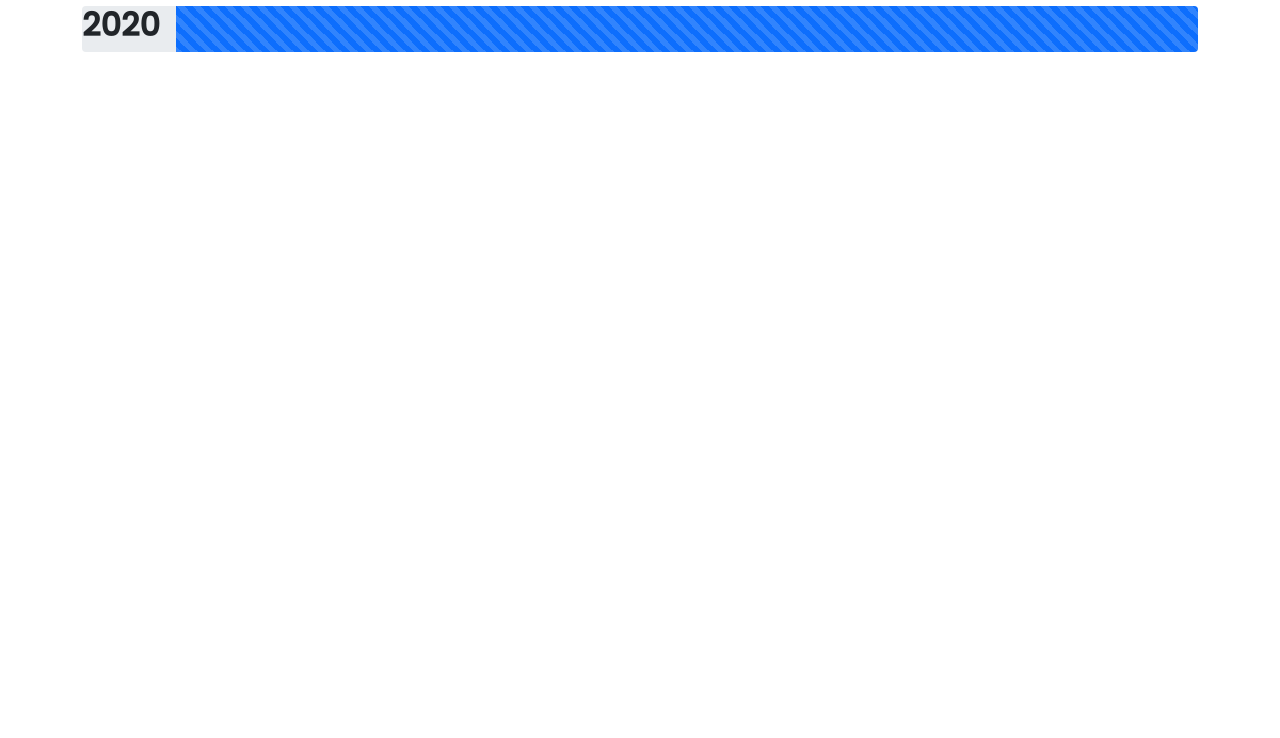
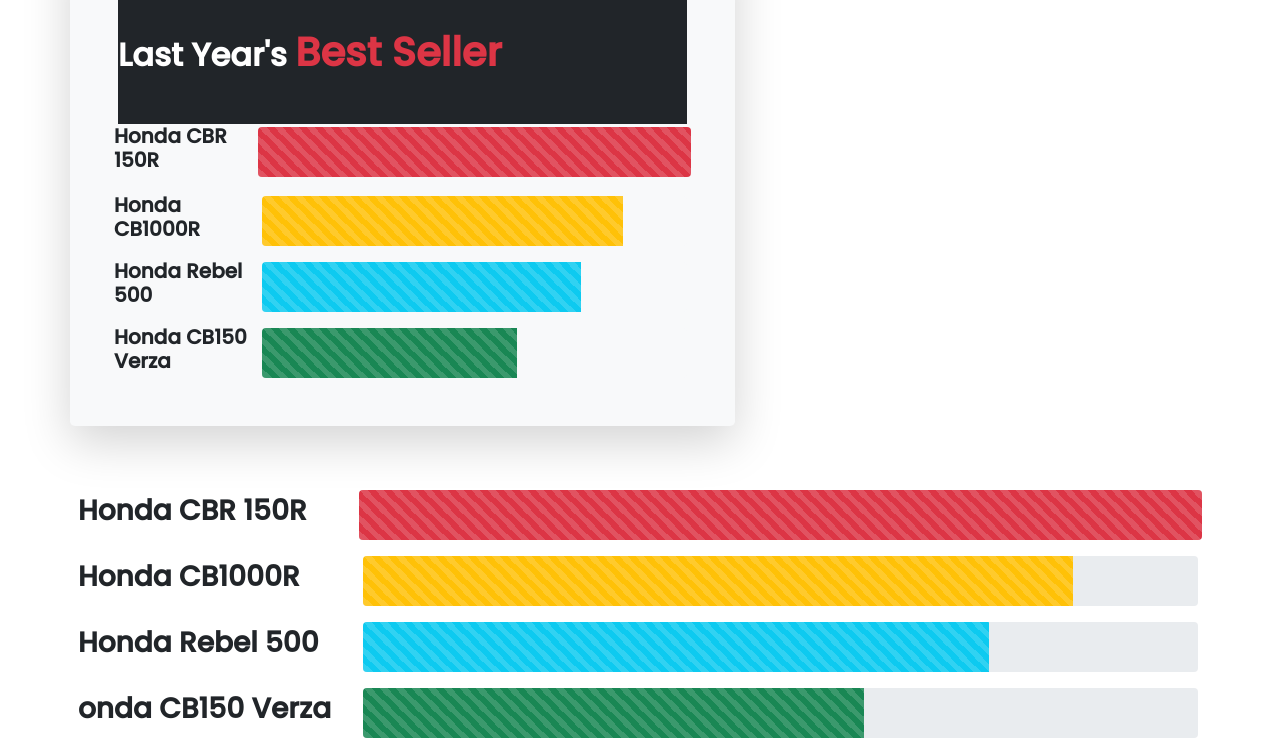
Before and after one commit to atique-atq/honda-bike, a plain HTML site: page index.html in a window 1280 px wide. Shown: the part 3013-3751 px from the top of the page. Before the commit the page ends 3113 px from the top, so only its background shows below. Drawn offline with nearby package versions, Linux system fonts and the light colour scheme.

Commit message:
added first bonus

```diff
--- a/index.html
+++ b/index.html
@@ -337,14 +337,116 @@
 
         <!-- Bonus Section -->
         <section class="container mt-5">
-            <h3 class="mb-0 fw-bold pt-3">Last 5 Year's Popularity of <span class="orange-text">Honda CBR</span>
-            </h3>
-            <div class="progress d-flex mb-5 h-100 mt-4">
-                <h2 class="text-green  fw-bold" p-5 m-3>2020</h2>
-                <div class="progress-bar progress-bar-striped progress-bar-animated ms-3" role="progressbar"
-                    aria-valuenow="75" aria-valuemin="0" aria-valuemax="100" style="width: 100%"></div>
+            <div class="row">
+                <!-- Best Seller part -->
+                <div class="col-lg-7 col-md-12 col-sm-12 col-12 bg-light p-5 rounded-3 shadow-lg">
+                    <div class="row justify-content-center align-items-center g-2">
+                        <div class="col-lg-12">
+                            <h2 class="mb-0 fw-bold p-5 ps-0 bg-dark text-white">Last Year's <span
+                                    class="text-danger fs-1">Best
+                                    Seller</span>
+                            </h2>
+                        </div>
+                        <!-- Honda CBR -->
+                        <div class="col-lg-3 p-0 m-0">
+                            <h5 class="text-green fw-bold">Honda CBR 150R</h5>
+                        </div>
+                        <div class="col-lg-9 p-0 m-0">
+                            <div class="progress bg-light" style="height: 50px;">
+                                <div class="progress-bar progress-bar-striped bg-danger" role="progressbar"
+                                    style="width: 100%" aria-valuenow="100" aria-valuemin="0" aria-valuemax="100"></div>
+                            </div>
+                        </div>
+                        <div class="w-100 d-none d-md-block"></div>
+                        <!-- Honda CB1000R -->
+                        <div class="col-lg-3 p-0 m-0">
+                            <h5 class="text-green fw-bold p-0 m-0">Honda CB1000R</h5>
+                        </div>
+                        <div class="col-lg-9">
+                            <div class="progress m-0 p-0  bg-light" style="height: 50px;">
+                                <div class="progress-bar progress-bar-striped bg-warning" role="progressbar"
+                                    style="width: 85%" aria-valuenow="75" aria-valuemin="0" aria-valuemax="100">
+                                </div>
+                            </div>
+                        </div>
+                        <div class="w-100 d-none d-md-block"></div>
+                        <!-- Honda Rebel 500-->
+                        <div class="col-lg-3 p-0 m-0">
+                            <h5 class="text-green fw-bold p-0 m-0">Honda Rebel 500</h5>
+                        </div>
+                        <div class="col-lg-9">
+                            <div class="progress m-0 p-0  bg-light" style="height: 50px;">
+                                <div class="progress-bar progress-bar-striped bg-info" role="progressbar"
+                                    style="width: 75%" aria-valuenow="50" aria-valuemin="0" aria-valuemax="100"></div>
+                            </div>
+                        </div>
+                        <div class="w-100 d-none d-md-block"></div>
+                        <!-- Honda CB150 Verza-->
+                        <div class="col-lg-3 p-0 m-0">
+                            <h5 class="text-green fw-bold p-0 m-0">Honda CB150 Verza</h5>
+                        </div>
+                        <div class="col-lg-9">
+                            <div class="progress m-0 p-0  bg-light" style="height: 50px;">
+                                <div class="progress-bar progress-bar-striped bg-success" role="progressbar"
+                                    style="width: 60%" aria-valuenow="25" aria-valuemin="0" aria-valuemax="100"></div>
+
+                            </div>
+                        </div>
+                    </div>
+
+                </div>
+
             </div>
+            <br><br><br>
 
+            <div class="row justify-content-center align-items-center g-2">
+                <!-- Honda CBR -->
+                <div class="col-lg-3 p-0 m-0">
+                    <h3 class="text-green fw-bold">Honda CBR 150R</h3>
+                </div>
+                <div class="col-lg-9 p-0 m-0">
+                    <div class="progress" style="height: 50px;">
+                        <div class="progress-bar progress-bar-striped bg-danger" role="progressbar" style="width: 100%"
+                            aria-valuenow="100" aria-valuemin="0" aria-valuemax="100"></div>
+                    </div>
+                </div>
+                <div class="w-100 d-none d-md-block"></div>
+                <!-- Honda CB1000R -->
+                <div class="col-lg-3 p-0 m-0">
+                    <h3 class="text-green fw-bold p-0 m-0">Honda CB1000R</h3>
+                </div>
+                <div class="col-lg-9">
+                    <div class="progress m-0 p-0" style="height: 50px;">
+                        <div class="progress-bar progress-bar-striped bg-warning" role="progressbar" style="width: 85%"
+                            aria-valuenow="75" aria-valuemin="0" aria-valuemax="100">
+                        </div>
+                    </div>
+                </div>
+                <div class="w-100 d-none d-md-block"></div>
+                <!-- Honda Rebel 500-->
+                <div class="col-lg-3 p-0 m-0">
+                    <h3 class="text-green fw-bold p-0 m-0">Honda Rebel 500</h3>
+                </div>
+                <div class="col-lg-9">
+                    <div class="progress m-0 p-0" style="height: 50px;">
+                        <div class="progress-bar progress-bar-striped bg-info" role="progressbar" style="width: 75%"
+                            aria-valuenow="50" aria-valuemin="0" aria-valuemax="100"></div>
+                    </div>
+                </div>
+                <div class="w-100 d-none d-md-block"></div>
+                <!-- Honda CB150 Verza-->
+                <div class="col-lg-3 p-0 m-0">
+                    <h3 class="text-green fw-bold p-0 m-0">onda CB150 Verza</h3>
+                </div>
+                <div class="col-lg-9">
+                    <div class="progress m-0 p-0" style="height: 50px;">
+                        <div class="progress-bar progress-bar-striped bg-success" role="progressbar" style="width: 60%"
+                            aria-valuenow="25" aria-valuemin="0" aria-valuemax="100"></div>
+
+                    </div>
+                </div>
+
+            </div>
         </section>
 
     </main>
```
